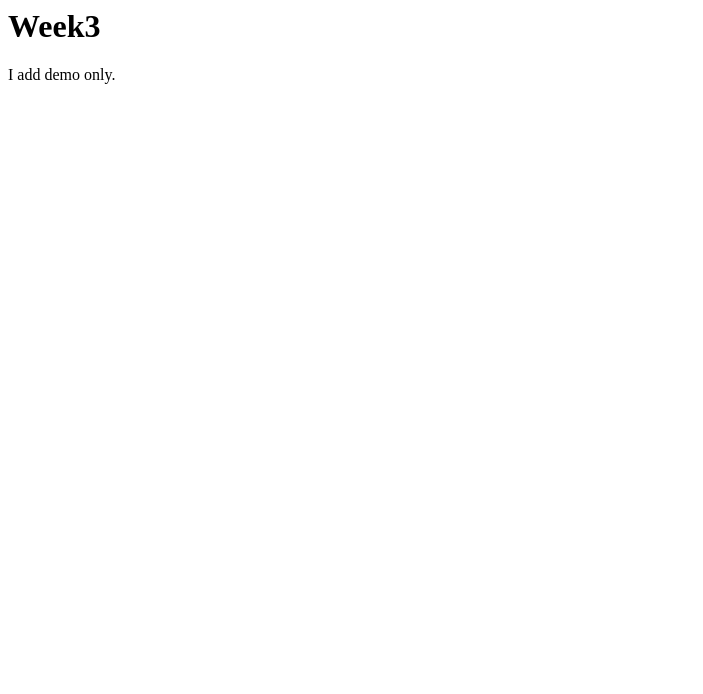
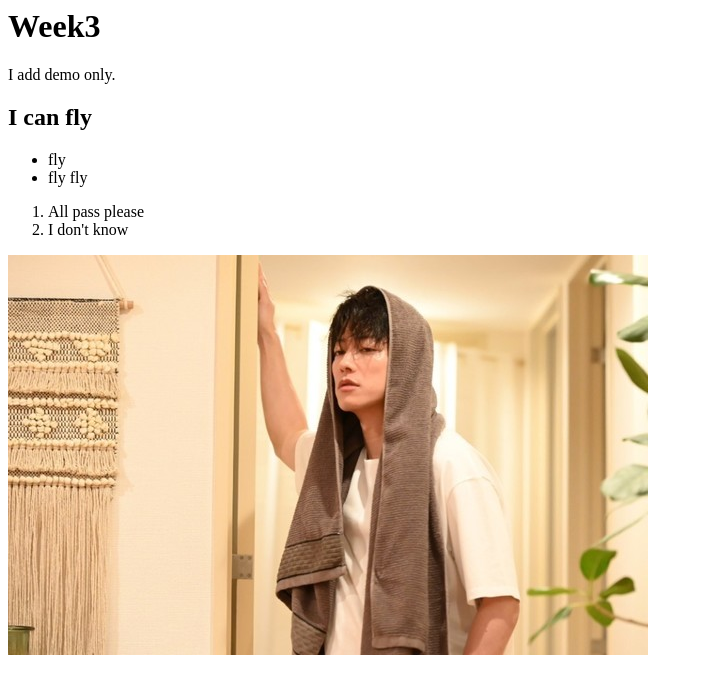
Before and after one commit to LXY0000/js2020, a plain HTML site: page index.html in a window 1280 px wide. Shown: the whole page, without its empty margins (0-703 px from the left). Drawn offline with Linux system fonts and the light colour scheme.

Commit message:
I add image

```diff
--- a/index.html
+++ b/index.html
@@ -4,6 +4,20 @@
     <body>
       <h1> Week3 </h1>
       <p>I add demo only.</p>
+      <h2>I can fly</h2>
+
+      <ul>
+
+        <li>fly</li>
+        <li>fly fly</li>
+      </ul>
+      <ol>
+
+        <li>All pass please</li>
+        <li>I don't know</li>
+
+      </ol>
+      <img src="img/pic1.jpg">
     </body>
 
 
```
Also changed, not shown: img/pic1.jpg (added).
